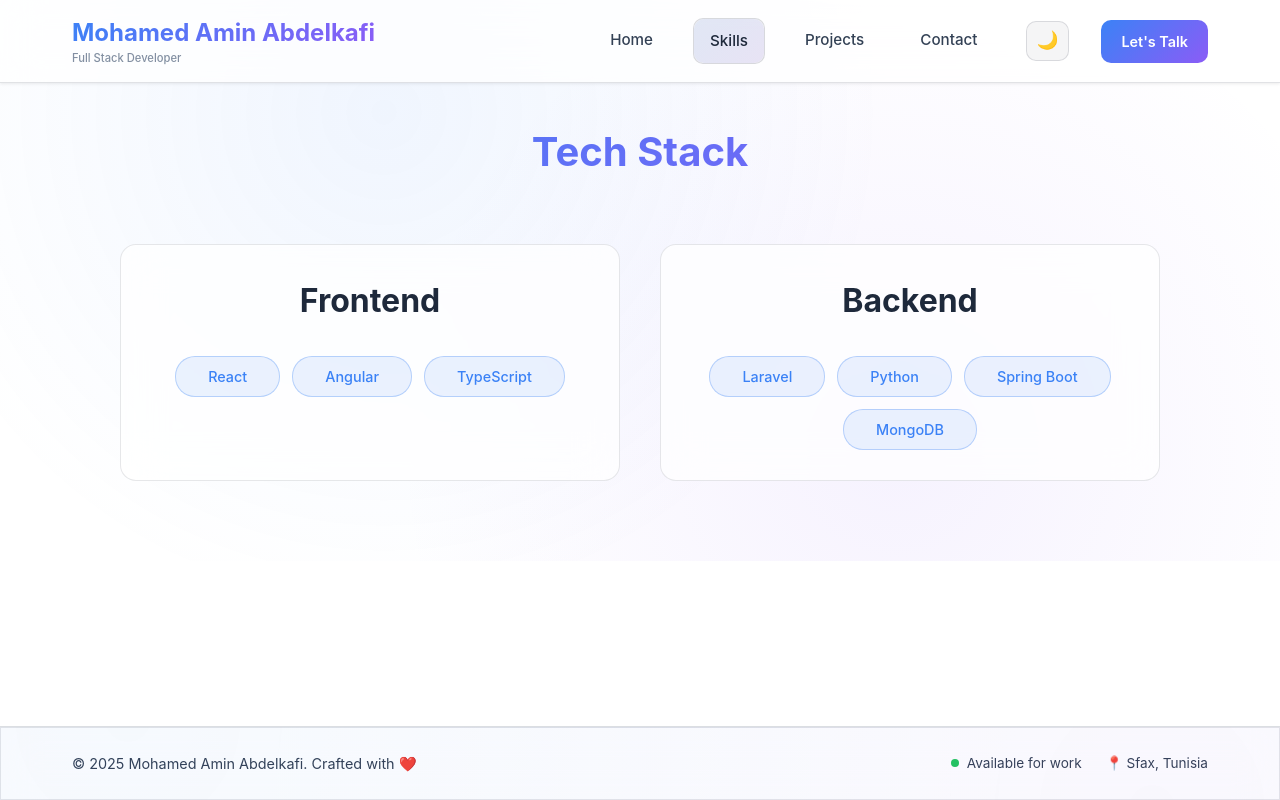
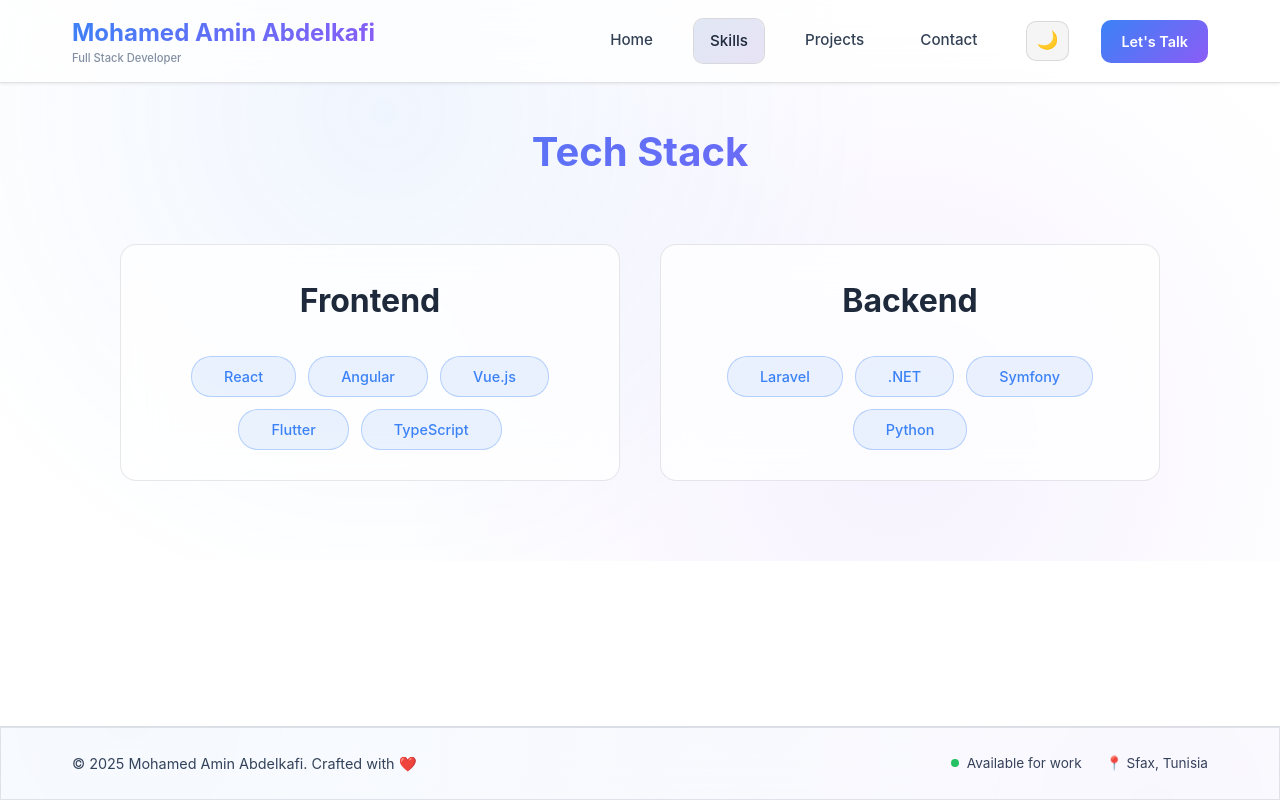
Before and after one commit to MedaminDamino/Medamin.com, an Angular app: page /skills in a window 1280 px wide. Built offline with nearby package versions, Linux system fonts and the light colour scheme.

Commit message:
Update skills component

```diff
--- a/src/app/pages/skills/skills.component.html
+++ b/src/app/pages/skills/skills.component.html
@@ -8,6 +8,8 @@
           <div class="tech-badges">
             <span class="tech-badge">React</span>
             <span class="tech-badge">Angular</span>
+            <span class="tech-badge">Vue.js</span>
+            <span class="tech-badge">Flutter</span>
             <span class="tech-badge">TypeScript</span>
           </div>
         </div>
@@ -15,9 +17,9 @@
           <h3>Backend</h3>
           <div class="tech-badges">
             <span class="tech-badge">Laravel</span>
+            <span class="tech-badge">.NET</span>
+            <span class="tech-badge">Symfony</span>
             <span class="tech-badge">Python</span>
-            <span class="tech-badge">Spring Boot</span>
-            <span class="tech-badge">MongoDB</span>
           </div>
         </div>
       </div>
```
